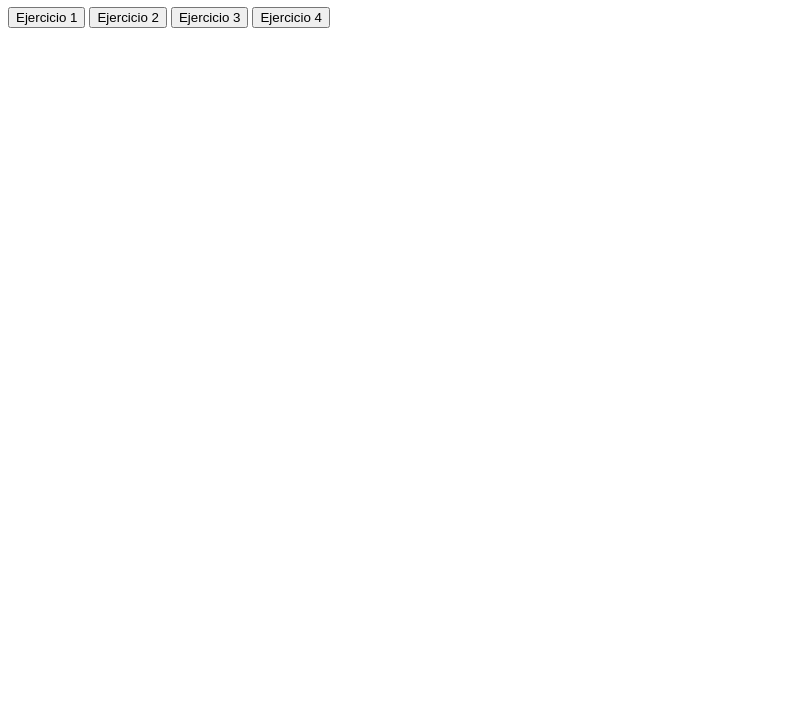
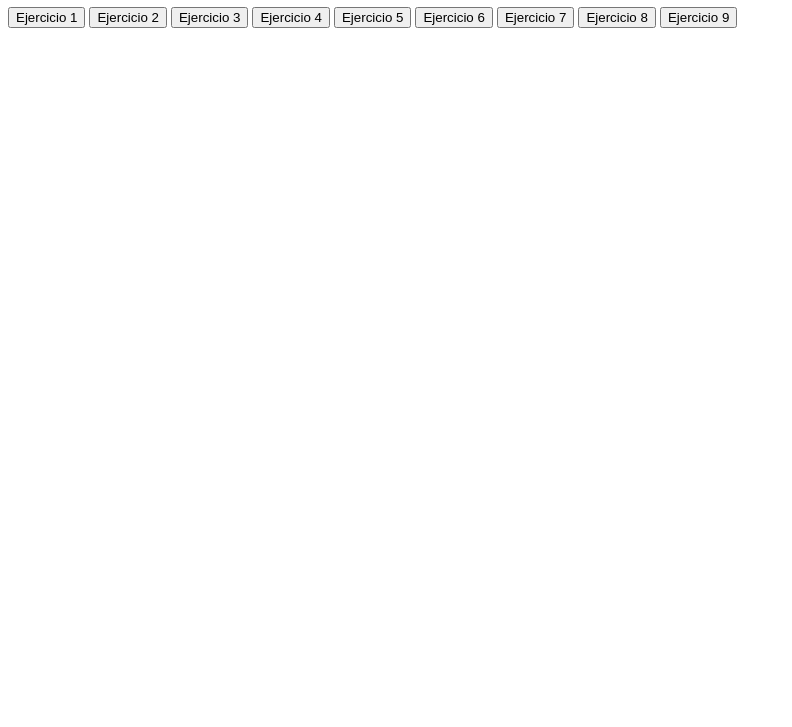
Before and after one commit to drodriguez98/cd-javascript, a plain HTML site: page introduccion/index.html in a window 1280 px wide. Shown: the part 73-800 px from the top of the page, without its empty margins (0-792 px from the left). Drawn offline with Linux system fonts and the light colour scheme.

Commit message:
Update scripts

```diff
--- a/introduccion/index.html
+++ b/introduccion/index.html
@@ -6,6 +6,7 @@
 
         <meta charset="UTF-8">
         <meta name="viewport" content="width=device-width, initial-scale=1.0">
+
         <script src="script.js"></script>
 
         <title>Ejercicios de introducción</title>
@@ -20,6 +21,11 @@
         <button type="button" onclick="ejercicio2()">Ejercicio 2</button>
         <button type="button" onclick="ejercicio3()">Ejercicio 3</button>
         <button type="button" onclick="ejercicio4()">Ejercicio 4</button>
+        <button type="button" onclick="ejercicio5()">Ejercicio 5</button>
+        <button type="button" onclick="ejercicio6()">Ejercicio 6</button>
+        <button type="button" onclick="ejercicio7()">Ejercicio 7</button>
+        <button type="button" onclick="ejercicio8()">Ejercicio 8</button>
+        <button type="button" onclick="ejercicio9()">Ejercicio 9</button>
 
     </body>
 
--- a/introduccion/script.js
+++ b/introduccion/script.js
@@ -8,8 +8,6 @@ function ejercicio1() {
     var num2 = parseFloat(prompt('Escribe el segundo número'));
 
     alert('La suma de los dos números introducidos es ' + (num1+num2));
-
-    /* console.log(num1+num2); */
 
 }
 
@@ -67,5 +65,131 @@ function ejercicio4() {
 
     if (num < 0) { alert(`Has ingresado un número negativo. ¡Proceso finalizado! Media de los números introducidos: ${media}`); }
 
+}
+
+/* EJERCICIO 5 */
+
+/* Escribir todos los números del 100 al 0 de 7 en 7 */
+
+function ejercicio5() {
+
+    var num = 100;
+
+    while (num >= 0) {
+
+        console.log(num);
+        num = num - 7;
+
+    }
 
 }
+
+/* EJERCICIO 6 */
+
+/* Diseñar un programa que muestre el producto de los 10 primeros números impares */
+
+function ejercicio6() {
+
+    var product = 1;
+    var actual_num = 1;
+    var total_nums = 0;
+
+    while (total_nums < 10) {
+
+        product *= actual_num;
+        total_nums++;
+        actual_num += 2;
+
+    }
+
+    console.log(product);
+
+}
+
+/* EJERCICIO 7 */
+
+/* Pedir un número y calcular su factorial */
+
+function ejercicio7() {
+
+    var factorial = 1;
+    var num_input = parseInt(prompt('Introduce un número: '));
+    var actual_num = num_input;
+
+    while (actual_num >= 1) {
+
+        factorial *= actual_num;
+        actual_num--;
+
+    }
+
+    console.log(factorial);
+
+}
+
+/* EJERCICIO 8 */
+
+/* Pedir 10 números. Mostrar la media de los números positivos, la media de los números negativos y la cantidad de ceros */
+
+function ejercicio8() {
+
+    var num_imputs = 0;
+    var num_pares = 0;
+    var sum_pares = 0;
+    var media_pares = 0;
+    var media_impares = 0;
+    var num_impares = 0;
+    var sum_impares = 0;
+
+    while (num_imputs < 10) {
+
+        var actual_num = parseInt(prompt('Introduce un número:'));
+
+        if (actual_num % 2 == 0) {
+
+            num_pares++;
+            sum_pares = sum_pares + actual_num;
+            media_pares = sum_pares / num_pares;
+
+        } else {
+
+            num_impares++;
+            sum_impares = sum_impares + actual_num;
+            media_impares = sum_impares / num_impares;
+
+        }
+
+        num_imputs++;
+
+    }
+
+    console.log(`Media pares: ${media_pares}`);
+    console.log(`Media impares: ${media_impares}`);
+
+}
+
+/* EJERCICIO 9 */
+
+/* Pedir 10 sueldos. Mostrar su suma y cuantos hay mayores de 1000€ */
+
+function ejercicio9() {
+
+    var num_imputs = 0;
+    var num_superiores = 0;
+    var sum = 0;
+
+    while (num_imputs < 10) {
+
+        var actual_num = parseInt(prompt('Introduce un número:'));
+
+        if (actual_num > 1000) { num_superiores++; }
+
+        sum = sum + actual_num;
+        num_imputs++;
+
+    }
+
+    console.log(`Suma total: ${sum}`);
+    console.log(`Mayores que 1000: ${num_superiores}`);
+
+}
```
